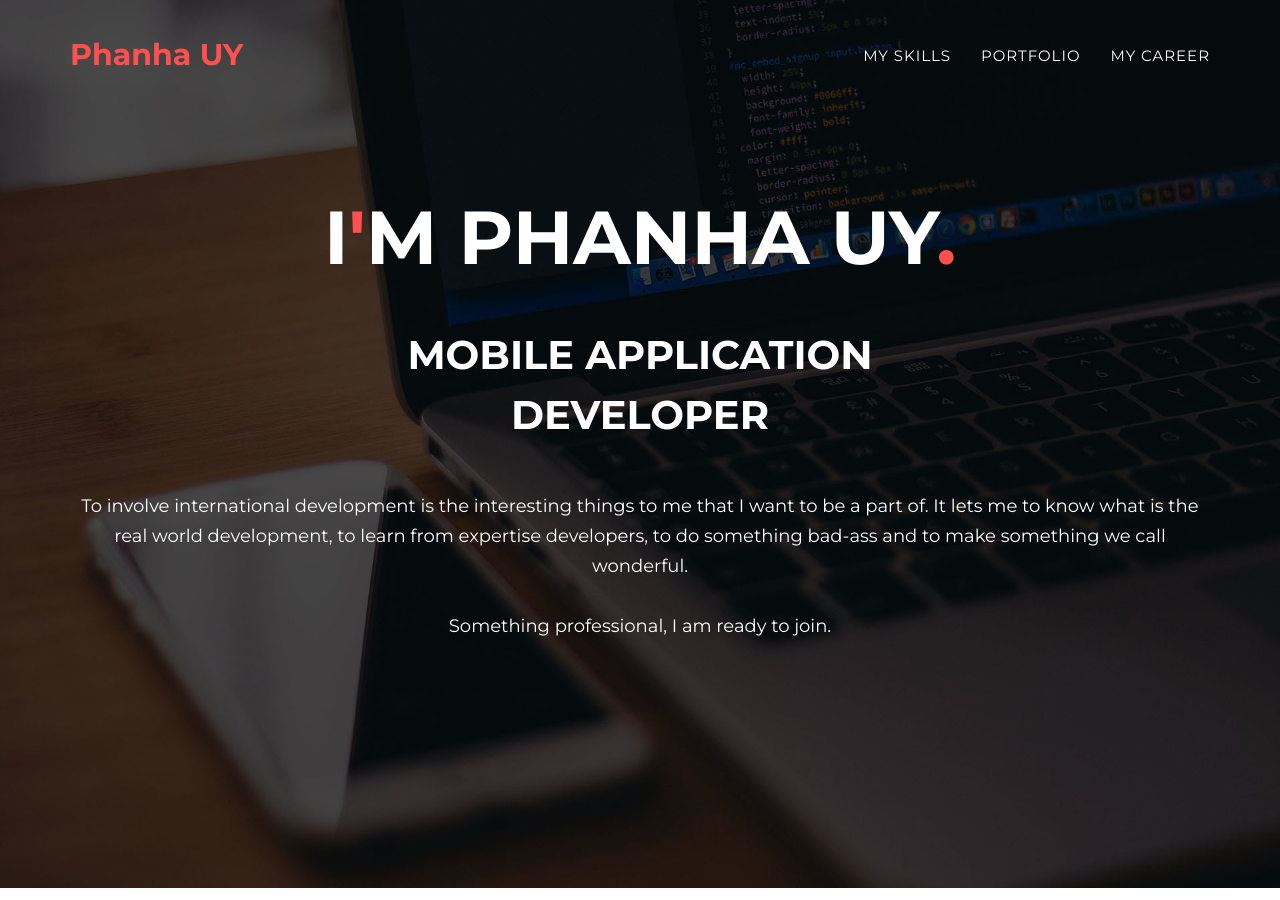
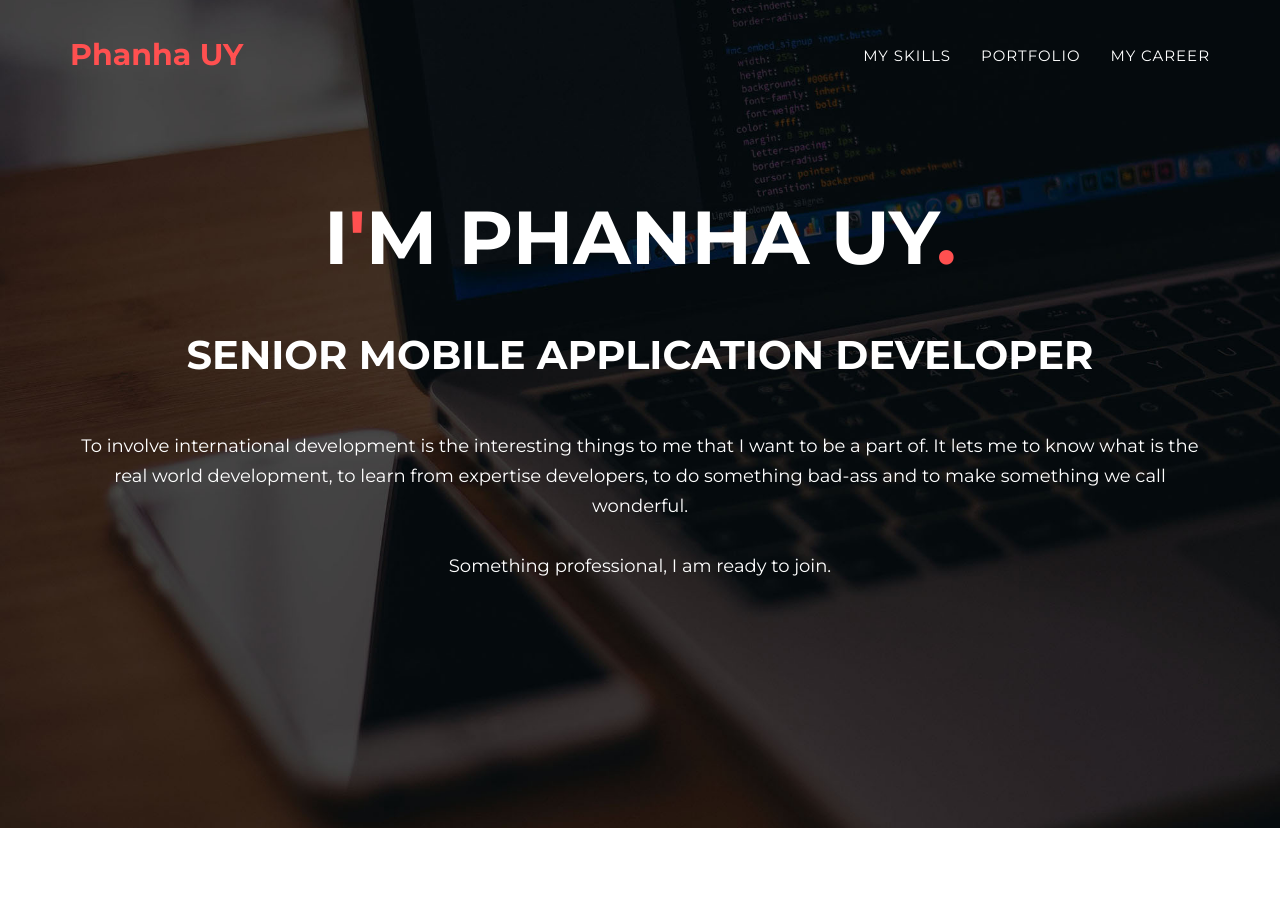
Before and after one commit to uypanha/uypanha.github.io, a Jekyll site: the page built from index.html, in a window 1280 px wide and 900 px high. Built offline with Jekyll 4.4.1, drawn with Linux system fonts in a browser that asks for light colours; some web fonts are replaced; some of the changed text lies outside the part shown.

Commit message:
Changed Position and Modified Skills

```diff
--- a/_config.yml
+++ b/_config.yml
@@ -5,7 +5,7 @@ baseurl: ""
 title: Phanha UY
 logo: img/site/logo.png
 favicon: img/site/favicon.png
-position: Mobile Application<br>Developer
+position: Senior Mobile Application Developer
 email: uyphanha.dev@gmail.com
 phoneno: +(855) 016 225 163
 description: "To involve international development is the interesting things to me that I want to be a part of. It lets me to know what is the real world development, to learn from expertise developers, to do something bad-ass and to make something we call wonderful.
--- a/_data/mycareer.yml
+++ b/_data/mycareer.yml
@@ -3,7 +3,7 @@ careeries:
 - name: M.A.D (Cambodia) Co., Ltd
   logo: img/career/mad.jpg
   time: Feburary 2018 - Present
-  position: Mobile Application Developer
+  position: Senior Mobile Application Developer
   description: Now I'm in Mäd and develop mobile application. :)
 
 - name: Mobile C&C (Cambodia) Co.,LTD
--- a/_data/skills.yml
+++ b/_data/skills.yml
@@ -3,4 +3,4 @@
 label: Ability
 id : cs
 aspects:    Android,  iOS,  React-Native,   Cordova,  bizMob,   C/C++,  Java,   Kotlin,   VB.NET,   ASP.NET,  Node JS,  Angular JS,   Ionic,  HTML/CSS,   MySQL,  SQL Server
-percentage: 85,       70,   65,             80,       90,       80,     85,     60,       75,       75,       65,       60,           80,     90,         75,     70
+percentage: 90,       85,   75,             80,       90,       80,     90,     90,       75,       75,       65,       60,           80,     90,         75,     70
```
